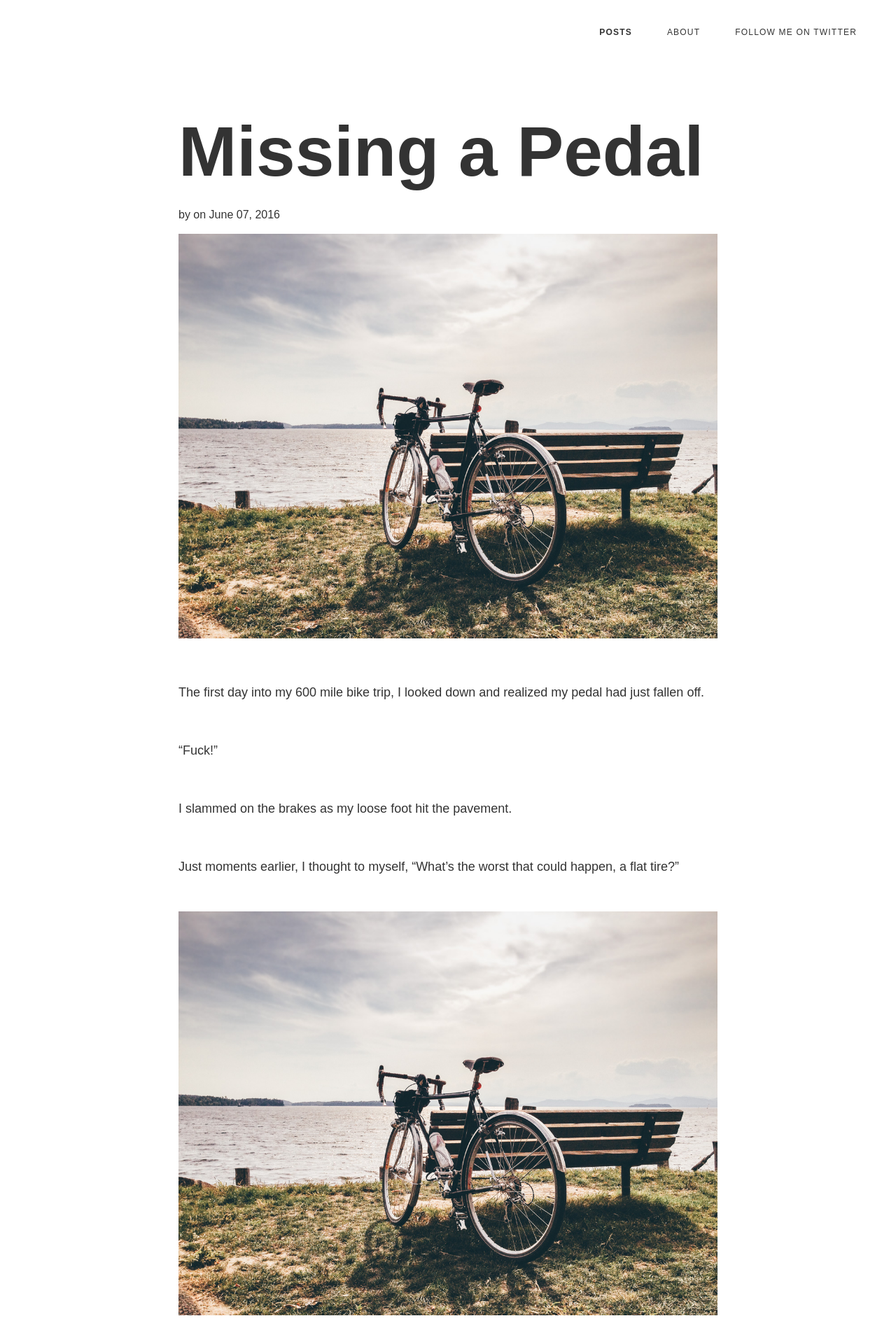
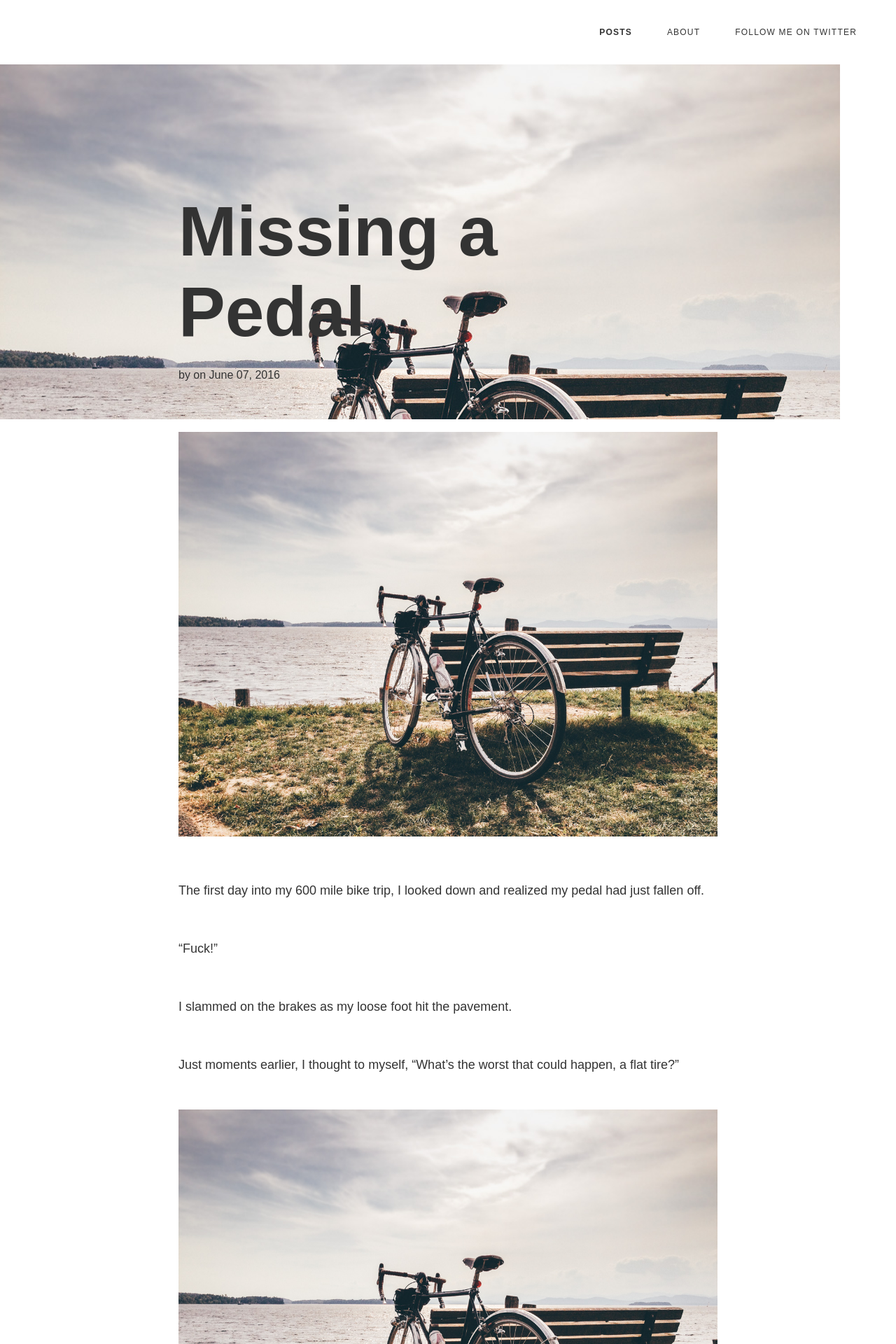
Before and after one commit to nkadlac/kadlac.com, a Jekyll site: the page built from _posts/2016-06-07-missing-a-pedal.markdown, in a window 1280 px wide. Shown: the top 1920 px of the page at 70% size. Built offline with Jekyll 4.4.1, drawn with Linux system fonts in a browser that asks for light colours.

Commit message:
added index

```diff
--- a/_layouts/default.html
+++ b/_layouts/default.html
@@ -20,7 +20,7 @@
 
 <body {% if page.home %}class="home"{% endif %}>
 
-	<div class="wrap" {% if page.title == 'Home' %}style="background-image: url({{page.bg_image}});"{% endif %}>
+	<div class="wrap"{% if page.title == 'Home' %} style="background-image: url('{{page.bgimage}}')"{% endif %}>
 
 		{% include header.html %}
 
--- a/_layouts/post.html
+++ b/_layouts/post.html
@@ -4,7 +4,7 @@
 
 <!-- <article class="single"> -->
 
-<header {% for image in page.image %}{% if page.image.type == "stretched" %} class="header_img_stretched article_head" style="background-image: url("{{page.image}}")" {% endif %}{% endfor %}>
+<header {% for image in page.images %}{% if page.images.type == "stretched" %} class="header_img_stretched article_head" style="background-image: url('{{page.images.path}}')" {% endif %}{% endfor %}>
   <div class="contain small">
 
     <h1>{{page.title}}</h1>
--- a/assets/css/style.scss
+++ b/assets/css/style.scss
@@ -66,6 +66,12 @@
 	float: left;
 	line-height: 3.75rem;
 	margin-left: 3.125em;
+}
+
+.header_img_stretched {
+		background-position: left top;
+		background-repeat: no-repeat;
+		background-size: auto;
 }
 
 
```
Also changed, not shown: 7 other files.
